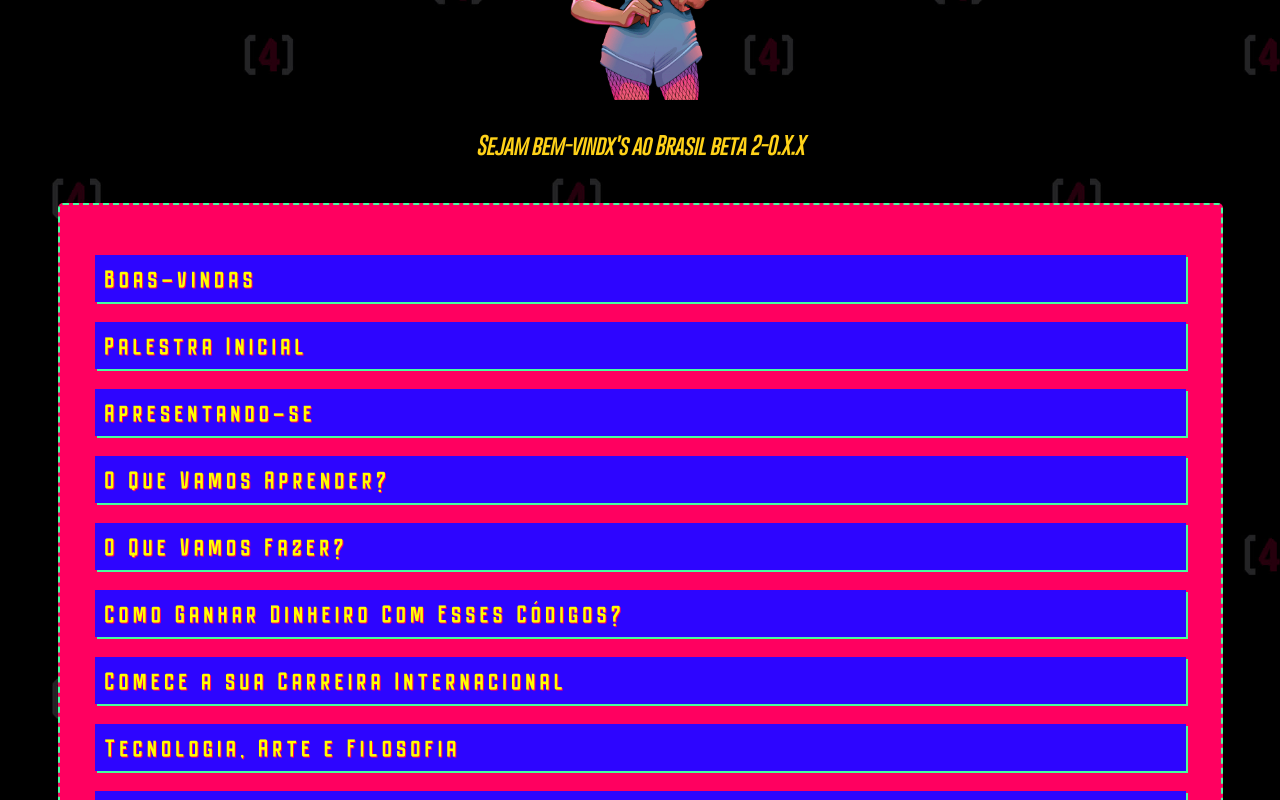
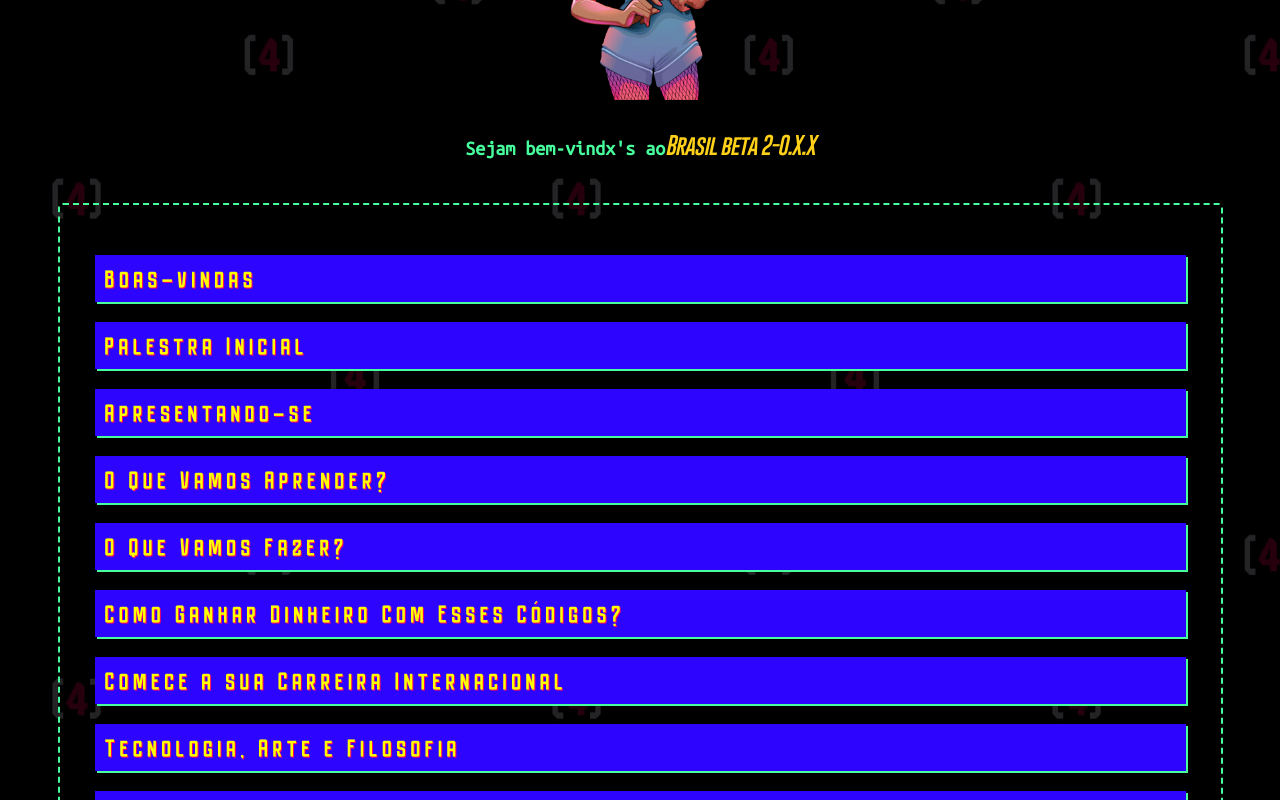
Before and after one commit to Edu4Dev/Edu4Dev, a Next.js app in the folder next-boilerplate/: page /modules in a window 1280 px wide. Shown: the part 700-1500 px from the top of the page. Built offline with nearby package versions, Linux system fonts and the light colour scheme.

Commit message:
update theme

```diff
--- a/next-boilerplate/src/pages/modules.js
+++ b/next-boilerplate/src/pages/modules.js
@@ -71,9 +71,8 @@
           className='seven-img'
         />
         <p>
-          <span className='highlightMe'>
-            Sejam bem-vindx's ao Brasil beta 2-0.X.X
-          </span>
+          Sejam bem-vindx's ao
+          <span className='highlightMe'>Brasil beta 2-0.X.X</span>
         </p>
         <ul>
           <li>Boas-vindas</li>
--- a/next-boilerplate/src/styles/helpers/helpers.scss
+++ b/next-boilerplate/src/styles/helpers/helpers.scss
@@ -469,6 +469,7 @@
 	padding: 12px 0 10px;
 	text-align-last: center;
 	color: $cta__contrast_color !important;
+	text-shadow: 2px 2px 0 #000;
 	font-weight: 900;
 	white-space: nowrap;
 }
@@ -600,7 +601,6 @@
 	ul {
 		font-family: $sixth__font;
 		padding-top: 50px;
-		background-color: $cta__color;
 		max-width: 98%;
 		margin: 0 auto;
 		li {
@@ -697,6 +697,7 @@
 .human-rights-icons-wrapper {
 	display: flex;
 	flex-direction: row;
+	justify-content: center;
 	max-width: 620px;
 	margin: 40px auto;
 	flex-wrap: wrap;
```
Also changed, not shown: next-boilerplate/src/pages/index.js (+4 -3 lines).
